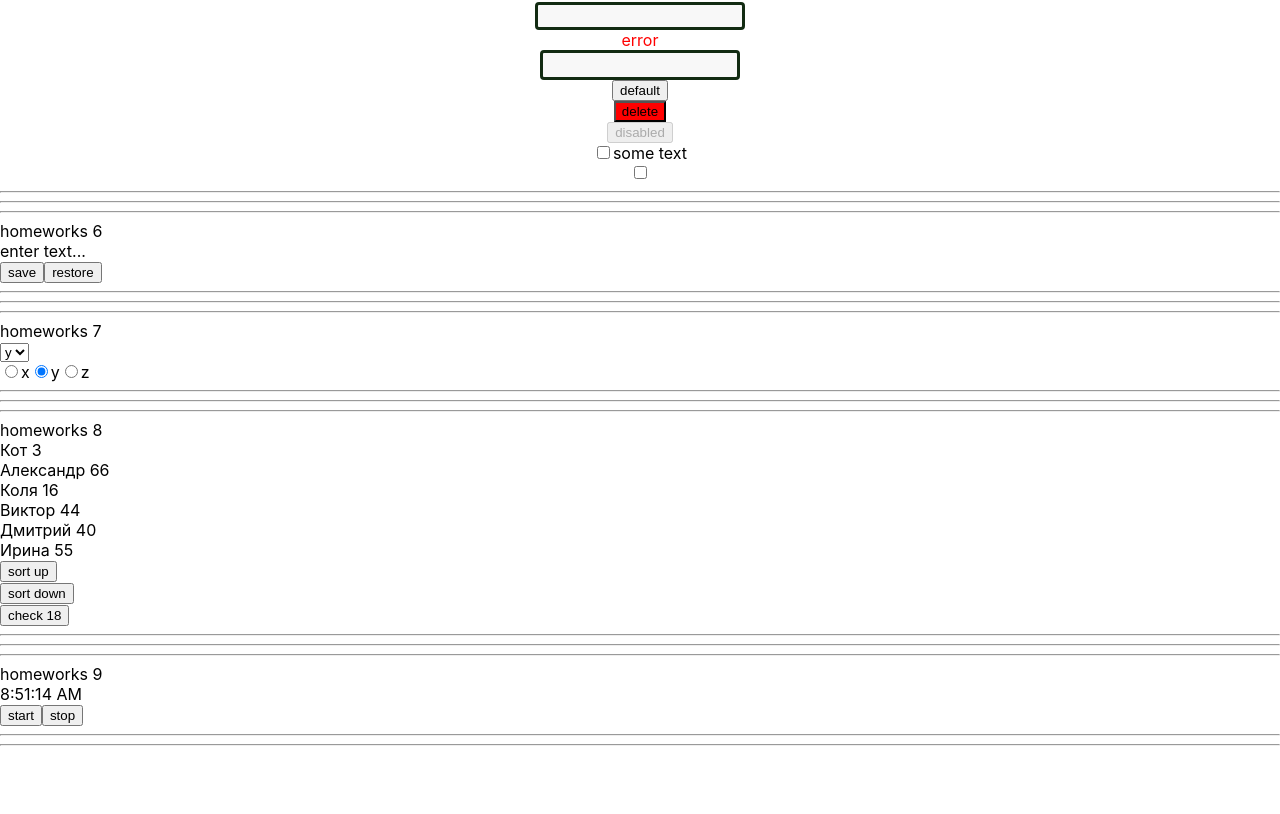
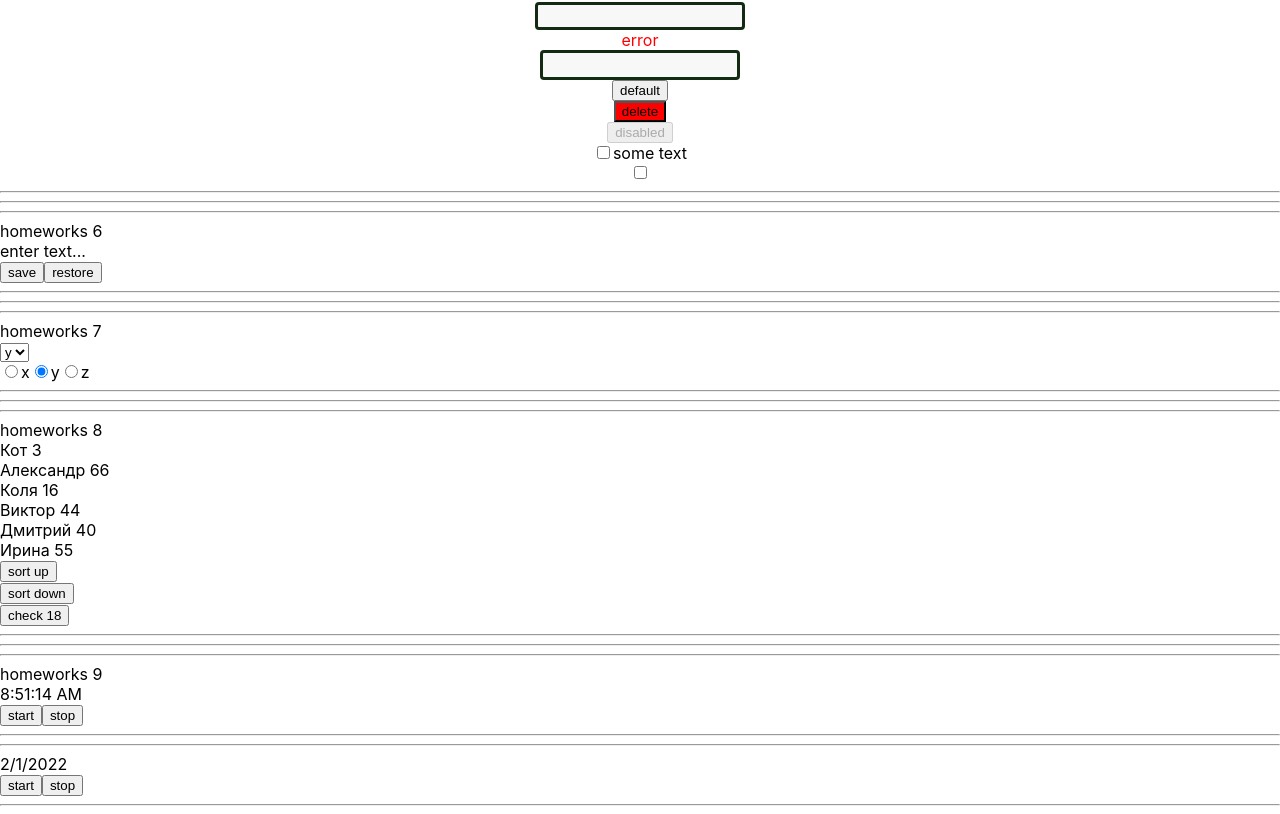
Before and after one commit to Roman160784/homeWork, a React (Create React App) app: page /#/PRE_JUNIOR in a window 1280 px wide. Shown: the part 795-1609 px from the top of the page. Before the commit the page ends 1549 px from the top, so only its background shows below. Built offline with nearby package versions, Linux system fonts and the light colour scheme.

Commit message:
HW9 part 2

```diff
--- a/src/p2-homeworks/h9/AlternativeClock.tsx
+++ b/src/p2-homeworks/h9/AlternativeClock.tsx
@@ -1,10 +1,43 @@
-import React from 'react'
+import React, { useState } from 'react'
+import SuperButton from '../h4/common/c2-SuperButton/SuperButton'
 
 function AlternativeClock() {
+    const [timerId, setTimerId] = useState<number>(0)
+    const [date, setDate] = useState<Date>(new Date())
+    const [show, setShow] = useState<boolean>(false)
 
+    const stop = () => {
+        clearInterval(timerId)
+    }
+
+    const start = () => {
+        stop()
+        const id: number = window.setInterval(() => {
+            setDate(new Date())
+        }, 1000)
+        setTimerId(id)
+    }
+
+    const onMouseEnter = () => {
+        setShow(false)
+    }
+
+    const onMouseLeave = () => {
+        setShow(true)
+    }
+
+    const stringTime = date?.toLocaleTimeString()  // fix with date
+    const stringDate = date?.toLocaleDateString()  // fix with date
 
     return (
-        <div>
+        <div> {show
+           ? <div onMouseEnter={onMouseEnter}  >
+                {stringTime}
+            </div>
+           : <div onMouseLeave={onMouseLeave}>  {stringDate} </div> }
+
+            <SuperButton onClick={start}>start</SuperButton>
+            <SuperButton onClick={stop}>stop</SuperButton>
 
         </div>
     )
--- a/src/p2-homeworks/h9/Clock.tsx
+++ b/src/p2-homeworks/h9/Clock.tsx
@@ -17,8 +17,6 @@ function Clock() {
         }, 1000)
         setTimerId(id)
     }
-
-
 
     const onMouseEnter = () => {
         setShow(true)
--- a/src/p2-homeworks/h9/HW9.tsx
+++ b/src/p2-homeworks/h9/HW9.tsx
@@ -1,4 +1,5 @@
 import React from 'react'
+import AlternativeClock from './AlternativeClock'
 import Clock from './Clock'
 
 function HW9() {
@@ -9,10 +10,15 @@ function HW9() {
 
             {/*should work (должно работать)*/}
             <Clock/>
+            <hr />
+
+
 
             <hr/>
-            {/*для личного творчества, могу проверить*/}
-            {/*<AlternativeClock/>*/}
+            <div>
+            {/*для личного творчества, могу проверить НЕ НУЖНО УТОЧНИЛ ОДИН МОМЕНТ*/}
+            <AlternativeClock/>
+            </div>
             <hr/>
         </div>
     )
```
